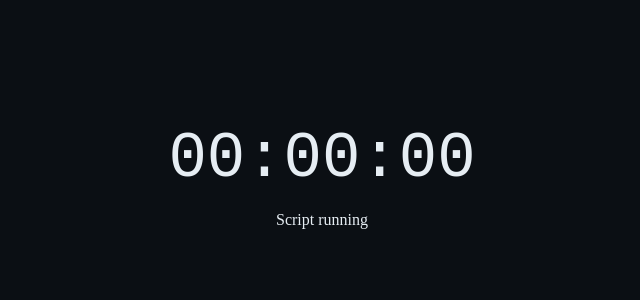
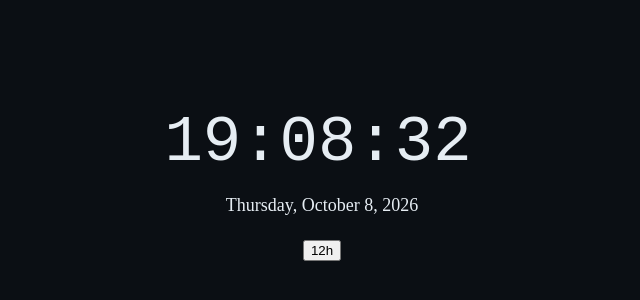
Before and after one commit to AssafFink/FrontOnly, a plain HTML site: page index.html in a window 1280 px wide. Shown: the part 216-516 px from the top of the page, without its empty margins (318-958 px from the left). Drawn offline with Linux system fonts and the light colour scheme.

Commit message:
Add working clock (Milestone 2)
Show the live local time and date, read fresh from the device every
second, with a button to switch between 24-hour and 12-hour formats.

Co-Authored-By: Claude Opus 5.5 <noreply@anthropic.com>

```diff
--- a/index.html
+++ b/index.html
@@ -9,9 +9,12 @@
 </head>
 <body>
   <main>
-    <time id="clock">00:00:00</time>
-    <!-- Milestone 1 only: proves script.js is connected. Removed in Milestone 2. -->
-    <p id="status">Script not loaded</p>
+    <div>
+      <time id="clock">00:00:00</time>
+      <span id="ampm"></span>
+    </div>
+    <p id="date"></p>
+    <button id="format-toggle" type="button">12h</button>
   </main>
 </body>
 </html>
--- a/script.js
+++ b/script.js
@@ -1,2 +1,53 @@
-// Milestone 1: prove the script is connected by changing text on the page
-document.getElementById('status').textContent = 'Script running';
+const clockEl = document.getElementById('clock');
+const ampmEl = document.getElementById('ampm');
+const dateEl = document.getElementById('date');
+const formatToggle = document.getElementById('format-toggle');
+
+let is24Hour = true;
+
+function pad(value) {
+  return String(value).padStart(2, '0');
+}
+
+// Draw the time and date, always read fresh from the device clock
+function render() {
+  const now = new Date();
+  let hours = now.getHours();
+  let ampm = '';
+
+  if (!is24Hour) {
+    ampm = hours < 12 ? 'AM' : 'PM';
+    hours = hours % 12 || 12; // midnight and noon both show 12
+  }
+
+  clockEl.textContent = `${pad(hours)}:${pad(now.getMinutes())}:${pad(now.getSeconds())}`;
+  ampmEl.textContent = ampm;
+  dateEl.textContent = now.toLocaleDateString('en-US', {
+    weekday: 'long',
+    year: 'numeric',
+    month: 'long',
+    day: 'numeric',
+  });
+}
+
+// Render now, then again at the start of every following second
+function tick() {
+  render();
+  setTimeout(tick, 1000 - new Date().getMilliseconds());
+}
+
+formatToggle.addEventListener('click', () => {
+  is24Hour = !is24Hour;
+  // The label names the format the button switches to
+  formatToggle.textContent = is24Hour ? '12h' : '24h';
+  render();
+});
+
+// Timers are paused in background tabs, so refresh as soon as the page is visible again
+document.addEventListener('visibilitychange', () => {
+  if (!document.hidden) {
+    render();
+  }
+});
+
+tick();
--- a/styles.css
+++ b/styles.css
@@ -1,4 +1,4 @@
-/* Milestone 1: minimal styling, just enough to prove the stylesheet is loaded */
+/* Milestone 2: plain, temporary styling. The real design comes in Milestone 3. */
 
 body {
   margin: 0;
@@ -18,3 +18,18 @@ main {
   font-family: monospace;
   font-size: 64px;
 }
+
+#ampm {
+  font-family: monospace;
+  font-size: 24px;
+  margin-left: 8px;
+}
+
+#date {
+  font-size: 18px;
+  margin: 16px 0 0;
+}
+
+#format-toggle {
+  margin-top: 24px;
+}
```
Also changed, not shown: 2 other files.
